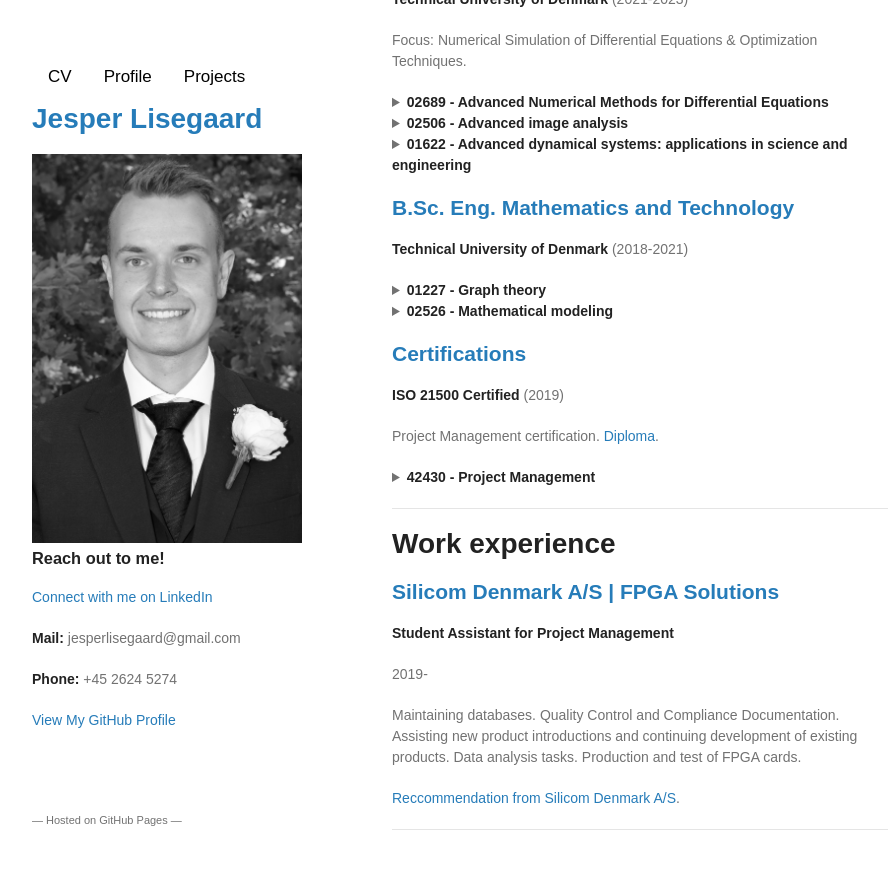
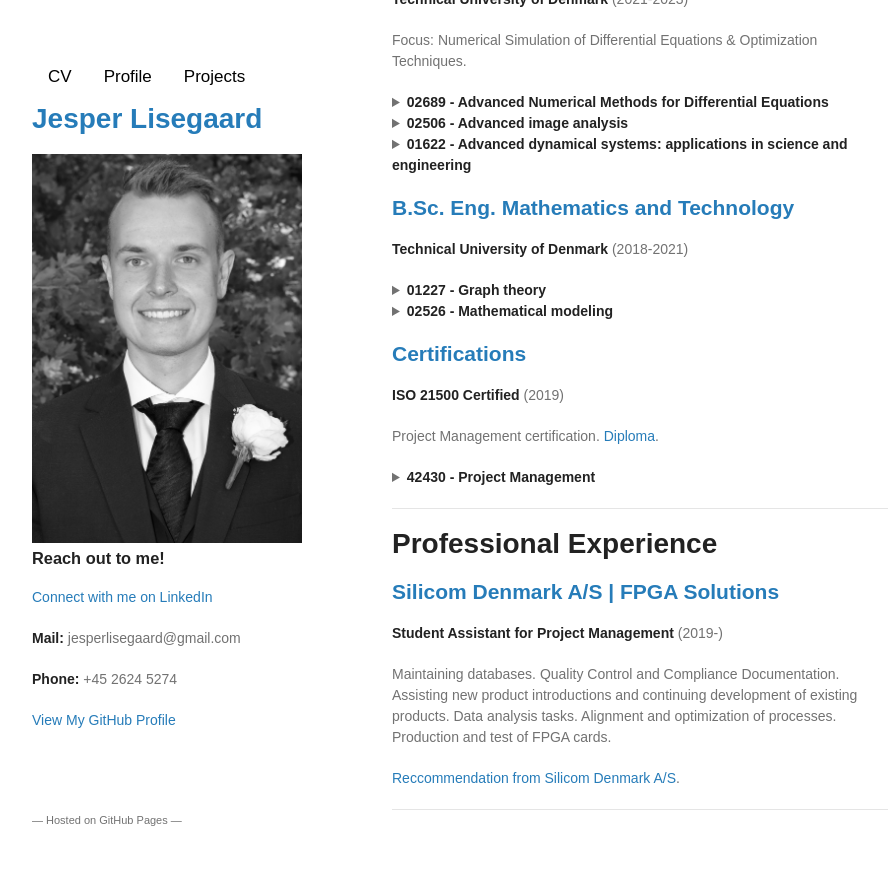
Before and after one commit to JLisegaard/jlisegaard.github.io, a Jekyll site: the page built from index.md, in a window 1280 px wide and 900 px high, scrolled down 703 px. Shown: the top 869 px of the window, without its empty margins (178-1066 px from the left). Built offline with Jekyll 4.4.1, drawn with Linux system fonts in a browser that asks for light colours.

Commit message:
Update index.md

```diff
--- a/index.md
+++ b/index.md
@@ -86,15 +86,13 @@ Project Management certification. [Diploma](./PMdiploma.html).
 
 * * *
 
-# Work experience
+# Professional Experience
 
 ## <a>Silicom Denmark A/S | FPGA Solutions<a>
 
-**Student Assistant for Project Management**
+**Student Assistant for Project Management** (2019-)
 
-2019-
-
-Maintaining databases. Quality Control and Compliance Documentation. Assisting new product introductions and continuing development of existing products. Data analysis tasks. Production and test of FPGA cards.
+Maintaining databases. Quality Control and Compliance Documentation. Assisting new product introductions and continuing development of existing products. Data analysis tasks. Alignment and optimization of processes. Production and test of FPGA cards.
 
 [Reccommendation from Silicom Denmark A/S](./Silicom.html).
 * * *
```
